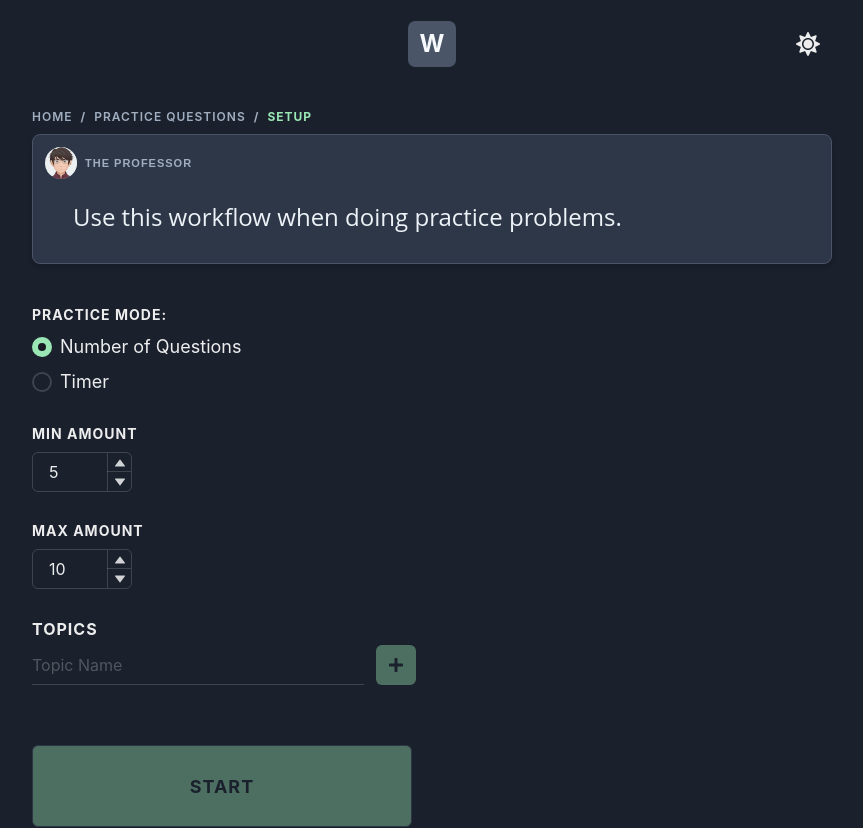
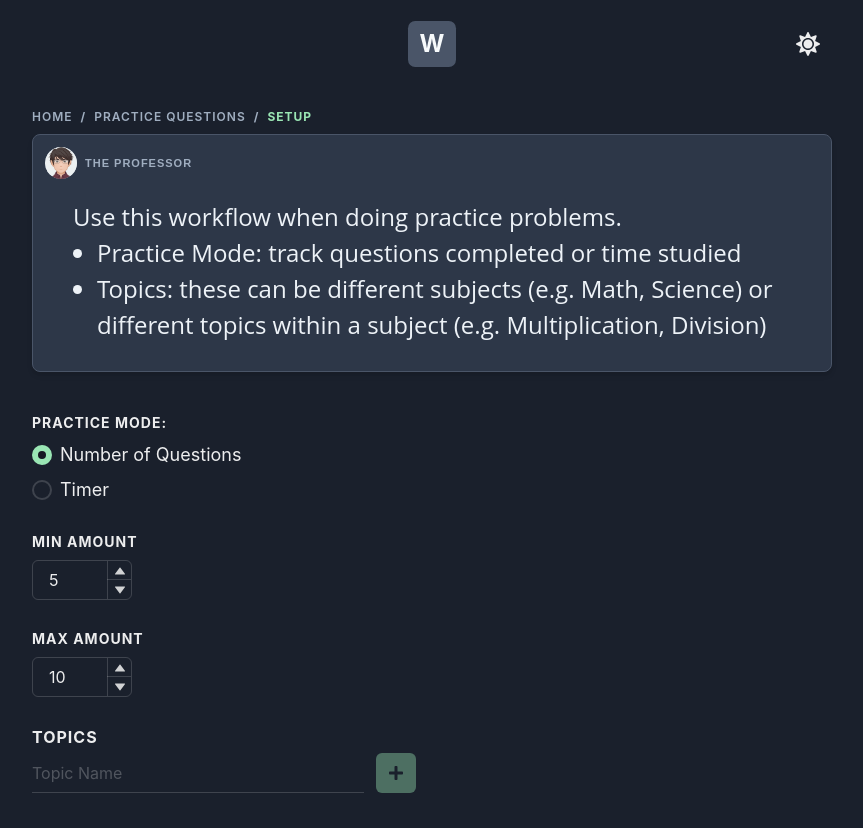
Before and after one commit to Philosocode/workflows, a React (Create React App) app: page /practice-questions/1 in a window 1280 px wide. Shown: the top 828 px of the page, without its empty margins (208-1071 px from the left). Built offline with nearby package versions, Linux system fonts and the light colour scheme; what react-mde, showdown would draw is missing.

Commit message:
Add some instructions

```diff
--- a/src/practice-questions/components/practice-questions-setup.component.tsx
+++ b/src/practice-questions/components/practice-questions-setup.component.tsx
@@ -1,6 +1,6 @@
 import { useState } from "react";
 import { useHistory } from "react-router-dom";
-import { VStack } from "@chakra-ui/react";
+import { Box, ListItem, UnorderedList, VStack } from "@chakra-ui/react";
 
 import { TPracticeMode } from "practice-questions/shared/practice-questions.types";
 import { useAppDispatch, useAppSelector } from "shared/redux/store";
@@ -19,6 +19,7 @@ import {
 import { NumberInputGroup } from "form/components/number-input-group.component";
 import { RadioButtonGroup } from "form/components/radio-button-group.component";
 import { PracticeTopics } from "./practice-topics.component";
+import { Messages } from "message/components/messages.component";
 
 export function PracticeQuestionsSetup() {
   const dispatch = useAppDispatch();
@@ -61,7 +62,20 @@ export function PracticeQuestionsSetup() {
           ]}
         />
       }
-      message="Use this workflow when doing practice problems."
+      message={
+        <>
+          <Box>Use this workflow when doing practice problems.</Box>
+          <UnorderedList>
+            <ListItem>
+              Practice Mode: track questions completed or time studied
+            </ListItem>
+            <ListItem>
+              Topics: these can be different subjects (e.g. Math, Science) or
+              different topics within a subject (e.g. Multiplication, Division)
+            </ListItem>
+          </UnorderedList>
+        </>
+      }
       nextUrl="/practice-questions/2"
     >
       <VStack spacing={7} alignItems="start">
--- a/src/practice-questions/components/practice-questions-study.component.tsx
+++ b/src/practice-questions/components/practice-questions-study.component.tsx
@@ -168,7 +168,8 @@ export function PracticeQuestionsStudy() {
             />
             {practiceMode === "numQuestions" ? (
               <Box my={theme.spacing.messageBoxSpacing}>
-                You've answered {currentTopic.totalCount} questions so far.{" "}
+                You've completed {currentTopic.totalCount} questions for this
+                topic.
                 <br />
                 In total, you've completed {totalCount} questions.
               </Box>
--- a/src/timer/components/timer.component.tsx
+++ b/src/timer/components/timer.component.tsx
@@ -21,7 +21,7 @@ interface IProps {
 // From: https://dev.to/emmaadesile/build-a-timer-using-react-hooks-3he2
 export function Timer(props: IProps) {
   const history = useHistory();
-  const initialSeconds = props.duration;
+  const initialSeconds = props.duration * 60;
 
   const initialTimeString = secondsToTimeString(initialSeconds);
   const [timeString, setTimeString] = useState(initialTimeString);
```
